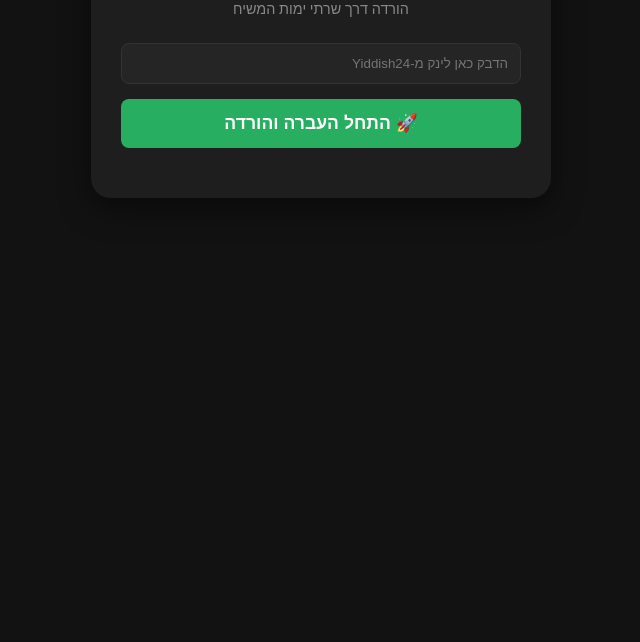
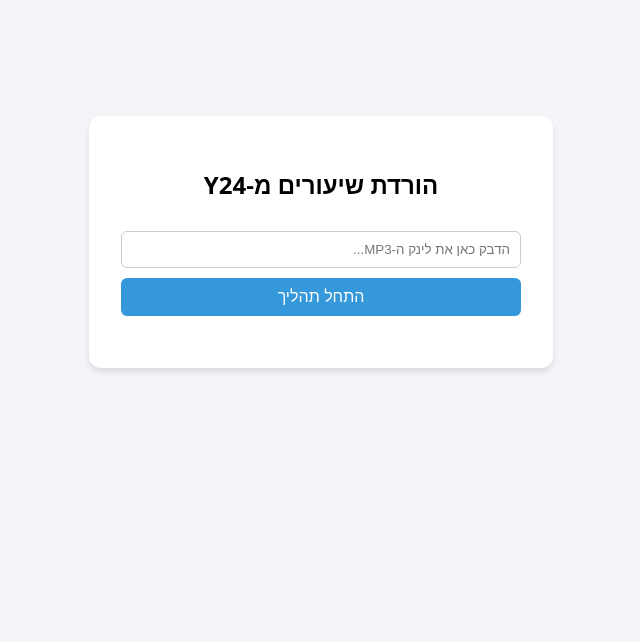
Before and after one commit to ivrytb/KolHalushon, a plain HTML site: page public/index.html in a window 1280 px wide. Shown: the part 158-800 px from the top of the page, without its empty margins (319-959 px from the left). Drawn offline with Linux system fonts and the light colour scheme.

Commit message:
Update index.html

```diff
--- a/public/index.html
+++ b/public/index.html
@@ -2,28 +2,23 @@
 <html lang="he" dir="rtl">
 <head>
     <meta charset="UTF-8">
-    <title>Y24 -> Yemot Downloader</title>
+    <meta name="viewport" content="width=device-width, initial-scale=1.0">
+    <title>Y24 To Yemot</title>
     <style>
-        body { font-family: system-ui, sans-serif; background: #121212; color: #fff; text-align: center; padding: 40px; }
-        .container { background: #1e1e1e; padding: 30px; border-radius: 20px; display: inline-block; width: 100%; max-width: 400px; box-shadow: 0 10px 30px rgba(0,0,0,0.5); }
-        h1 { color: #2ecc71; margin-bottom: 5px; }
-        p { color: #888; margin-bottom: 25px; font-size: 0.9rem; }
-        input { width: 100%; padding: 12px; margin-bottom: 15px; border-radius: 8px; border: 1px solid #333; background: #252525; color: white; box-sizing: border-box; }
-        button { width: 100%; padding: 14px; background: #27ae60; color: white; border: none; border-radius: 8px; font-size: 1.1rem; cursor: pointer; font-weight: bold; }
-        button:disabled { background: #444; cursor: not-allowed; }
-        #status { margin-top: 20px; color: #f1c40f; line-height: 1.6; }
-        .success-link { color: #2ecc71; text-decoration: none; font-weight: bold; display: block; margin-top: 10px; border: 1px solid #2ecc71; padding: 10px; border-radius: 5px; }
+        body { font-family: system-ui, sans-serif; display: flex; flex-direction: column; align-items: center; justify-content: center; height: 100vh; background-color: #f4f4f9; margin: 0; }
+        .card { background: white; padding: 2rem; border-radius: 12px; box-shadow: 0 4px 6px rgba(0,0,0,0.1); width: 90%; max-width: 400px; text-align: center; }
+        input { width: 100%; padding: 10px; margin: 10px 0; border: 1px solid #ccc; border-radius: 6px; box-sizing: border-box; }
+        button { background: #3498db; color: white; border: none; padding: 10px 20px; border-radius: 6px; cursor: pointer; width: 100%; font-size: 16px; }
+        button:disabled { background: #bdc3c7; }
+        #status { margin-top: 20px; font-size: 14px; color: #555; line-height: 1.5; }
+        .success-link { display: inline-block; margin-top: 15px; padding: 10px; background: #2ecc71; color: white; text-decoration: none; border-radius: 6px; font-weight: bold; }
     </style>
 </head>
 <body>
-
-<div class="container">
-    <h1>Y24 Turbo</h1>
-    <p>הורדה דרך שרתי ימות המשיח</p>
-
-    <input type="text" id="urlInput" placeholder="הדבק כאן לינק מ-Yiddish24">
-    <button id="mainBtn" onclick="startProcess()">🚀 התחל העברה והורדה</button>
-
+    <div class="card">
+        <h2>הורדת שיעורים מ-Y24</h2>
+        <input type="text" id="urlInput" placeholder="הדבק כאן את לינק ה-MP3...">
+        <button id="mainBtn" onclick="startProcess()">התחל תהליך</button>
         <div id="status"></div>
     </div>
 
@@ -36,7 +31,7 @@
             if(!url) return alert("אנא הדבק לינק");
 
             btn.disabled = true;
-        status.innerHTML = "מעבד קובץ...<br>זה יכול לקחת זמן לקבצים גדולים.<br>מפרק לחלקים ומעלה לימות המשיח...";
+            status.innerHTML = "מוריד מ-Yiddish24 ומעלה לימות...<br>זה עשוי לקחת דקה, נא לא לסגור.";
 
             try {
                 const response = await fetch('/api/upload_to_ym', {
@@ -48,14 +43,21 @@
                 const result = await response.json();
 
                 if (result.status === "success") {
-                status.innerHTML = `
-                    <span style="color:#2ecc71">הקובץ מוכן!</span><br>
-                    ההורדה תתחיל מיד. אם לא התחילה:<br>
-                    <a href="${result.download_url}" class="success-link">לחץ כאן להורדה ישירה</a>
-                `;
-                window.location.href = result.download_url;
+                    status.innerHTML = `<span style="color:#2ecc71; font-weight:bold;">ההעלאה הסתיימה בהצלחה!</span><br>ההורדה תתחיל בעוד רגע...`;
+
+                    // יצירת אלמנט הורדה למניעת חסימות
+                    const downloadLink = document.createElement('a');
+                    downloadLink.href = result.download_url;
+                    downloadLink.setAttribute('download', '');
+                    document.body.appendChild(downloadLink);
+
+                    setTimeout(() => {
+                        downloadLink.click();
+                        document.body.removeChild(downloadLink);
+                        status.innerHTML += `<br><br><a href="${result.download_url}" class="success-link">לחץ כאן אם ההורדה לא התחילה</a>`;
+                    }, 3000); // מחכים 3 שניות שקובץ ה-WAV יהיה מוכן סופית
                 } else {
-                throw new Error(result.error || "תקלה לא ידועה");
+                    throw new Error(result.error || "שגיאה לא ידועה");
                 }
             } catch (e) {
                 status.innerHTML = `<span style="color:#e74c3c">שגיאה: ${e.message}</span>`;
@@ -64,6 +66,5 @@
             }
         }
     </script>
-
 </body>
 </html>
```
Lines whose indentation alone changed are shown as unchanged.
